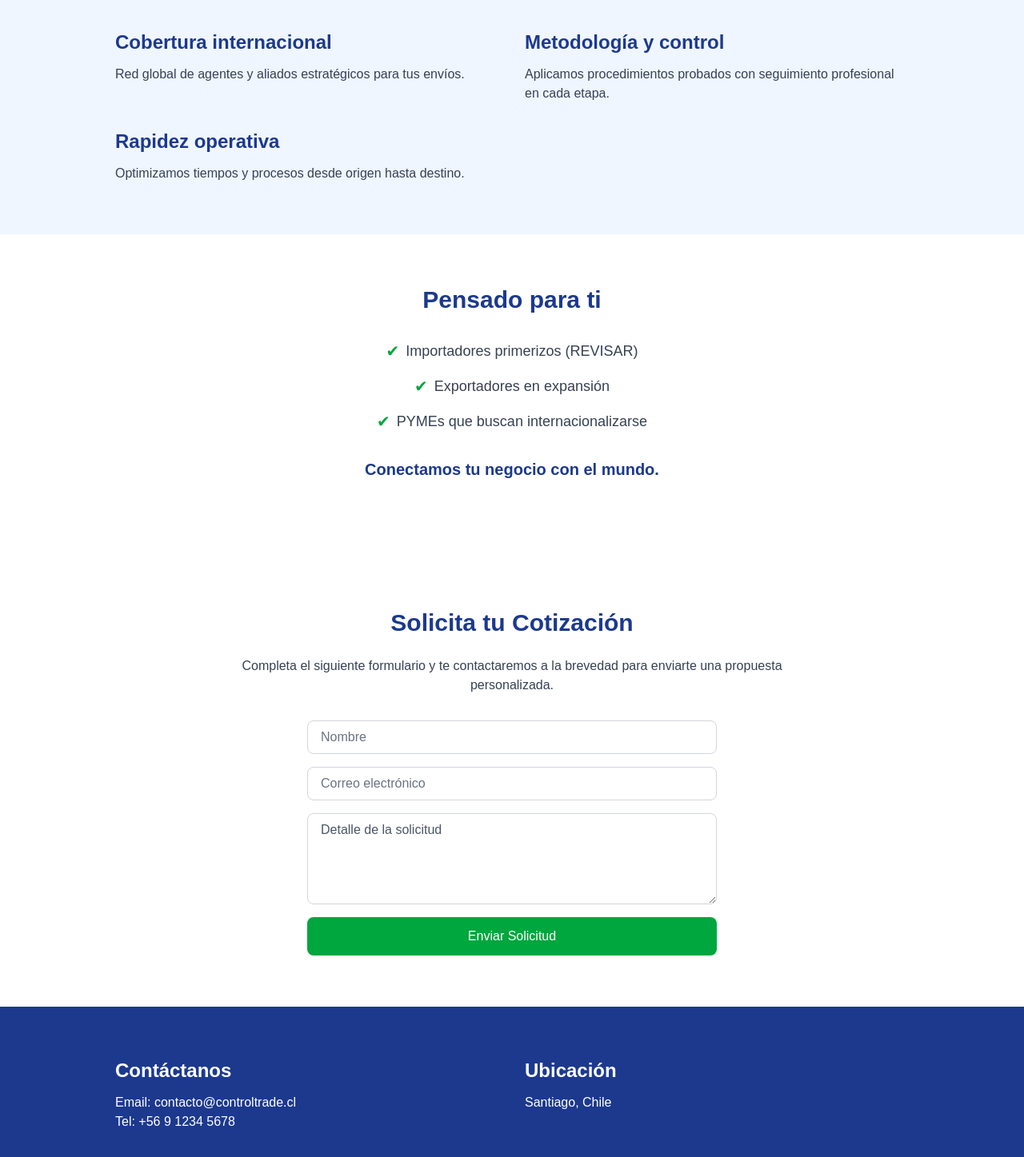
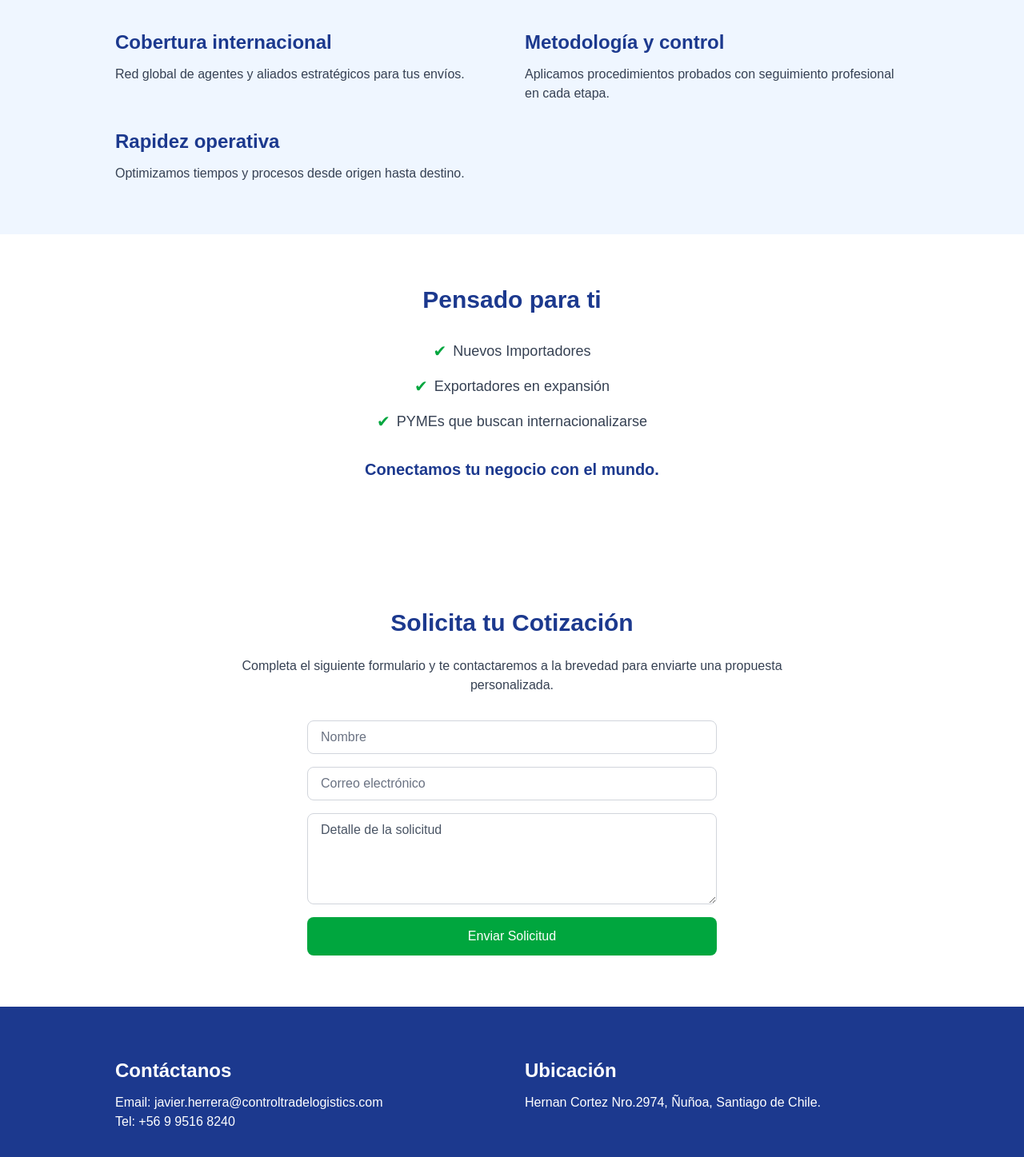
Before and after one commit to milicomvp/control-trade-prototipo2, a Next.js app: page / in a window 1280 px wide. Shown: the part 3453-4900 px from the top of the page at 80% size. Built offline with nearby package versions, Linux system fonts and the light colour scheme.

Commit message:
AJustes visuales, Test OK envio Emaiil

```diff
--- a/src/app/page.tsx
+++ b/src/app/page.tsx
@@ -152,7 +152,7 @@ export default function Home() {
           <ul className="space-y-4 text-lg text-gray-700 mb-8">
             <li className="flex items-center justify-center space-x-2">
               <span className="text-green-600 text-xl">✔</span>
-              <span>Importadores primerizos (REVISAR)</span>
+              <span>Nuevos Importadores</span>
             </li>
             <li className="flex items-center justify-center space-x-2">
               <span className="text-green-600 text-xl">✔</span>
@@ -193,12 +193,12 @@ export default function Home() {
         <div className="max-w-5xl mx-auto px-4 grid md:grid-cols-2 gap-8">
           <div>
             <h3 className="text-2xl font-bold mb-3">Contáctanos</h3>
-            <p>Email: contacto@controltrade.cl</p>
-            <p>Tel: +56 9 1234 5678</p>
+            <p>Email: javier.herrera@controltradelogistics.com</p>
+            <p>Tel: +56 9 9516 8240</p>
           </div>
           <div>
             <h3 className="text-2xl font-bold mb-3">Ubicación</h3>
-            <p>Santiago, Chile</p>
+            <p>Hernan Cortez Nro.2974, Ñuñoa, Santiago de Chile.</p>
           </div>
         </div>
       </section>
```
Also changed, not shown: 1 other file (tests, documents, lock files or other folders).
